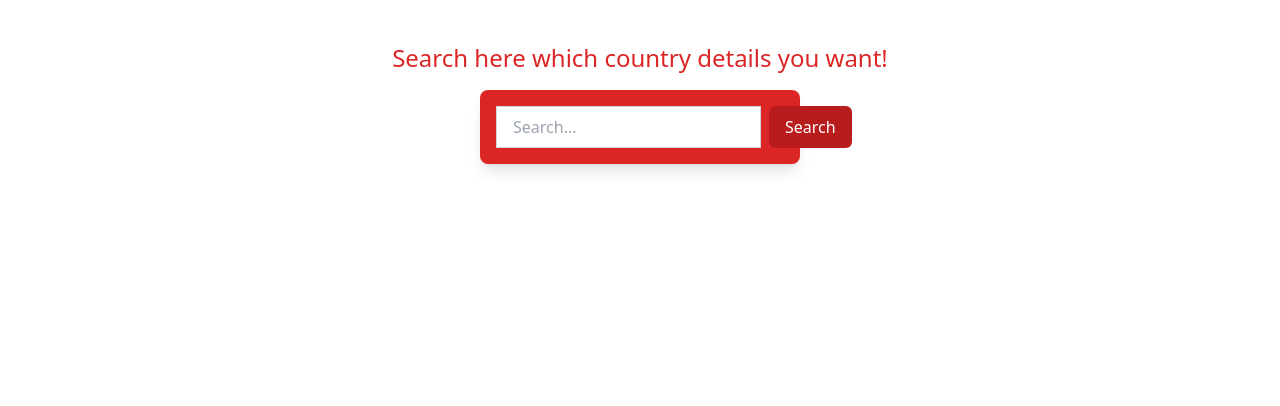
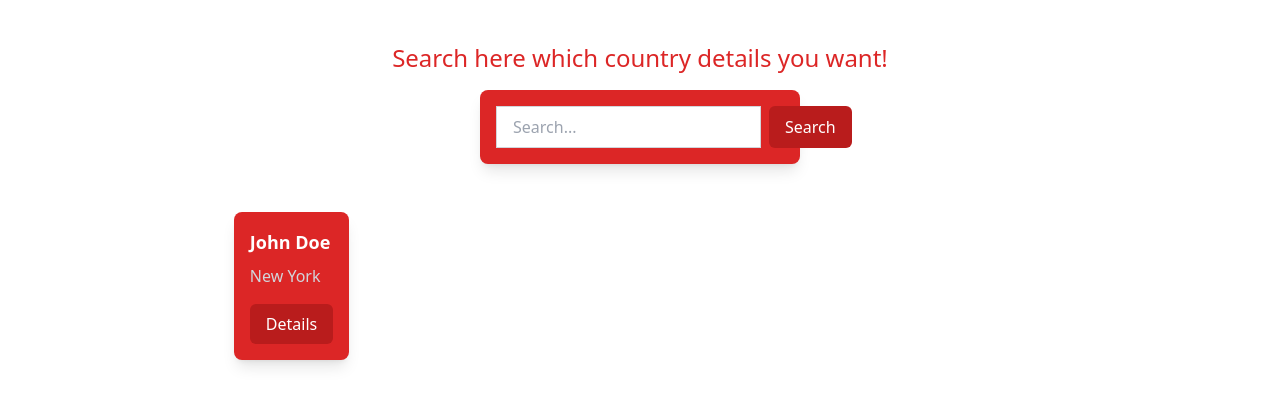
Before and after one commit to Irfananik/AllCountryDetailsWithApi, a plain HTML site: page index.html in a window 1280 px wide. Shown: the part 70-476 px from the top of the page. Drawn offline with nearby package versions, Linux system fonts and the light colour scheme.

Commit message:
card style completed

```diff
--- a/index.html
+++ b/index.html
@@ -79,6 +79,21 @@
                 </div>
             </div>
         </section>
+        <!-- countries cards -->
+        <section>
+            <div class="flex justify-center items-center mt-12">
+                <div class="grid grid-cols-1 sm:grid-cols-2 md:grid-cols-6 gap-6">
+                    <!-- Card 1 -->
+                    <div class="bg-red-600 p-4 rounded-lg shadow-lg">
+                        <h2 class="text-lg text-white font-bold mb-2">John Doe</h2>
+                        <p class="text-gray-300">New York</p>
+                        <button
+                            class="bg-red-700 text-white px-4 py-2 rounded-md hover:bg-red-800 focus:outline-none mt-4">Details</button>
+                    </div>
+                </div>
+            </div>
+
+        </section>
     </main>
     <script src="js/app.js"></script>
     <script src="js/nav.js"></script>
```
